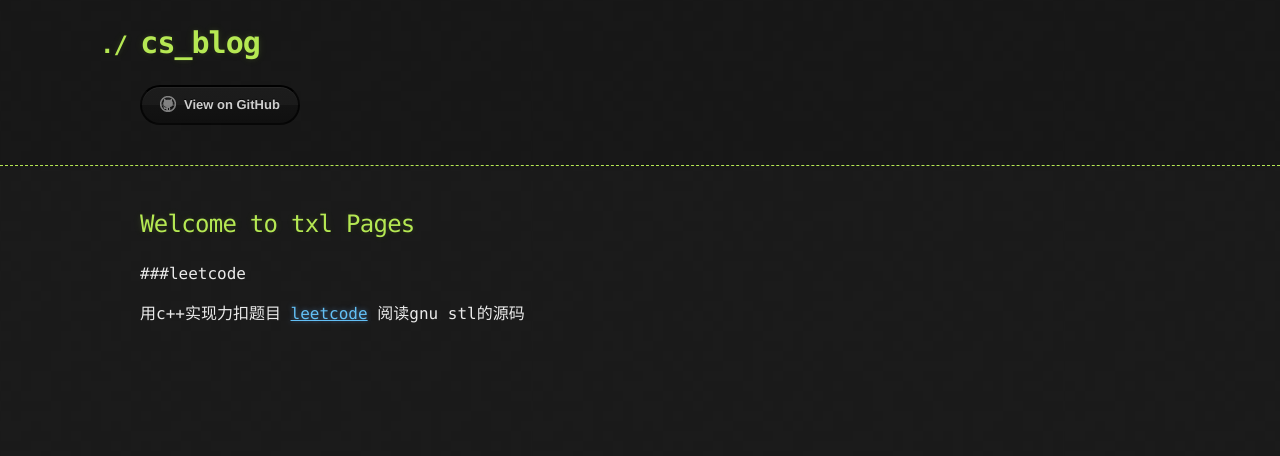
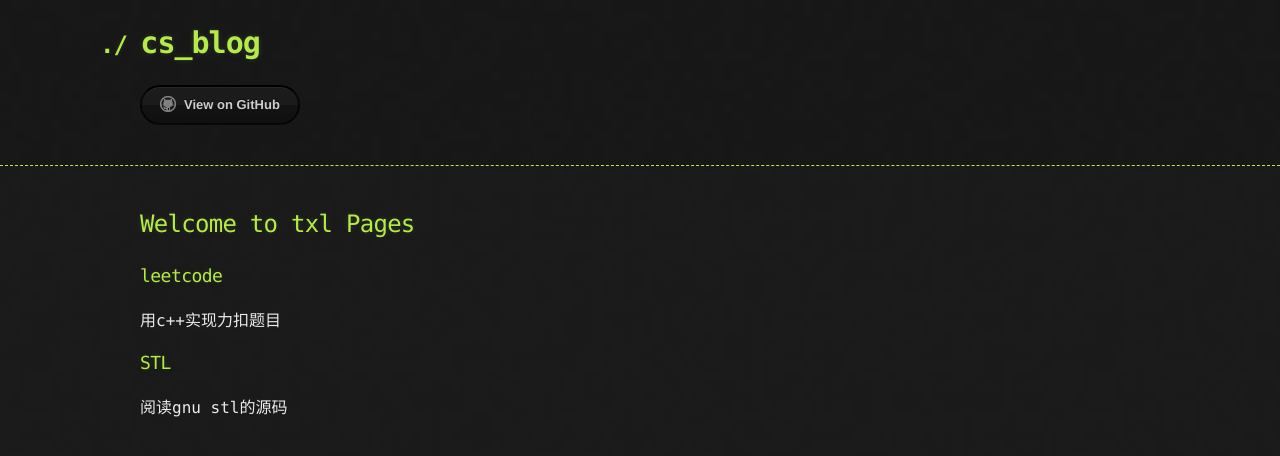
Before and after one commit to picturetxl/cs_blog, a Jekyll site: the page built from index.md, in a window 1280 px wide. Shown: the top 456 px of the page. Built offline with Jekyll 4.4.1, drawn with Linux system fonts in a browser that asks for light colours; our own code applies the rules of GitHub Pages for plain Markdown files; the repository's description, which GitHub fills in, is left out.

Commit message:
leetcode menu test3

```diff
--- a/index.md
+++ b/index.md
@@ -1,7 +1,10 @@
 ## Welcome to txl Pages
 
-###leetcode
+### leetcode
 
 用c++实现力扣题目
-[leetcode](pages\leetcode.md)
+
+
+
+### STL
 阅读gnu stl的源码
```
